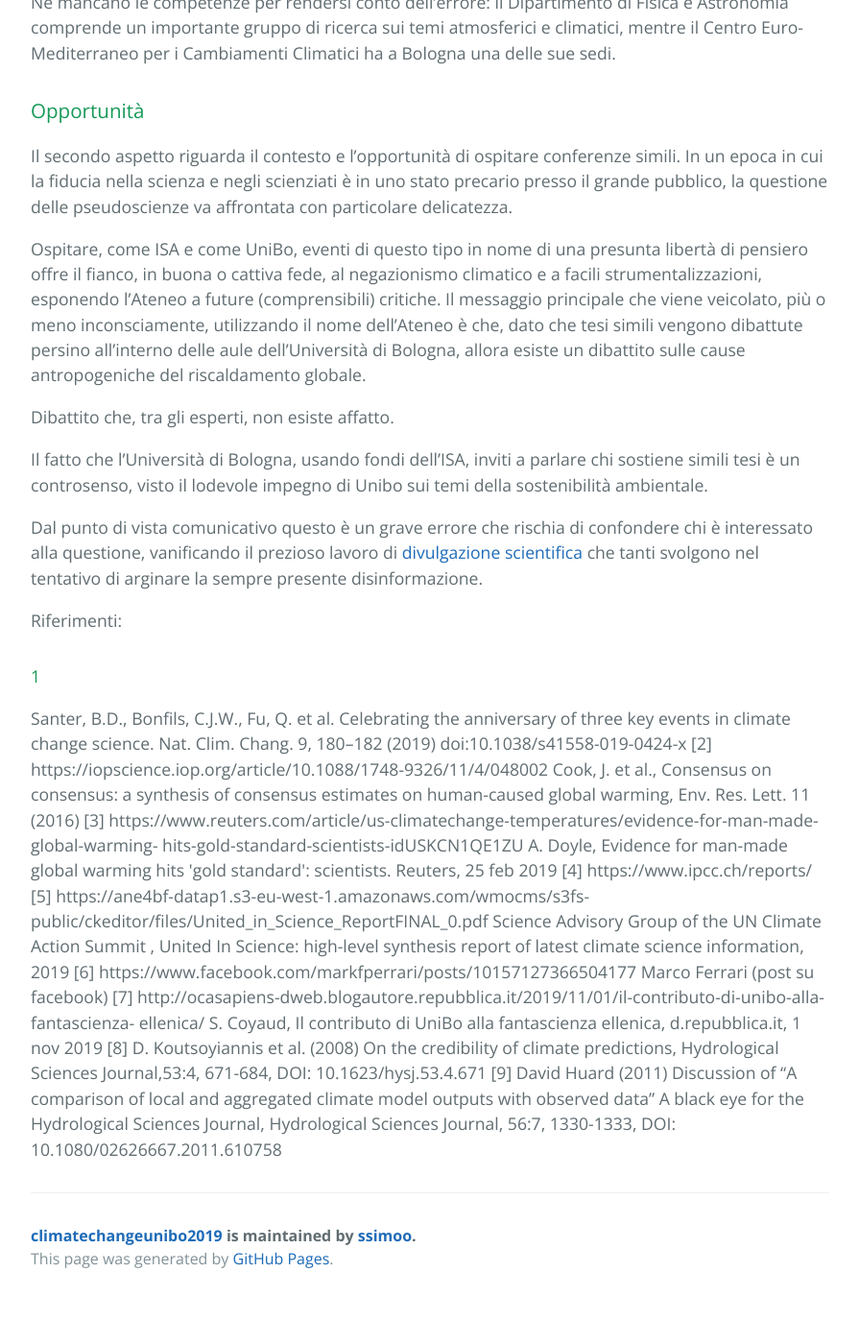
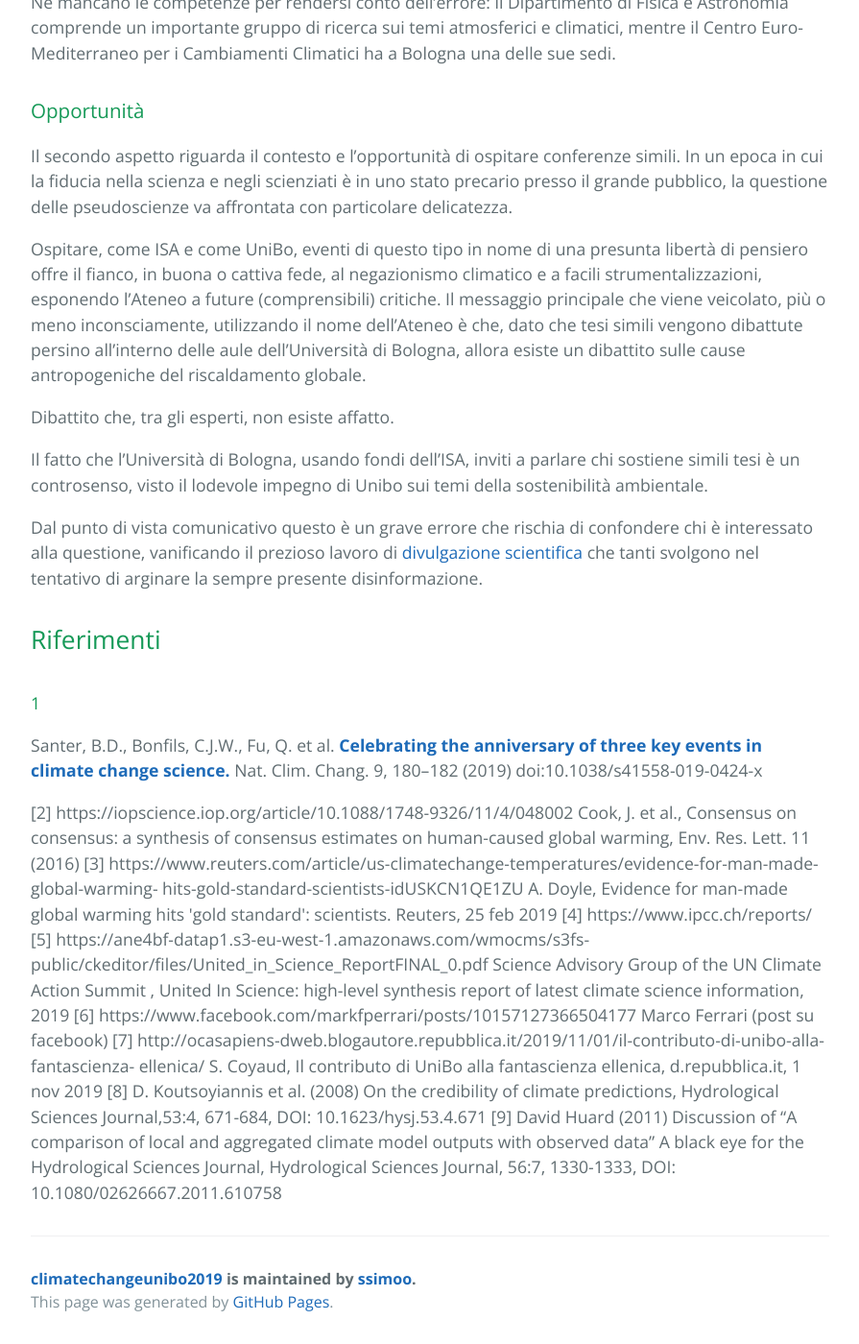
Before and after one commit to ssimoo/climatechangeunibo2019, a Jekyll site: the page built from index.md, in a window 1280 px wide and 1400 px high, scrolled down 2038 px. Shown: the whole window at 96% size, without its empty margins (192-1087 px from the left). Built offline with Jekyll 4.4.1, drawn with Linux system fonts in a browser that asks for light colours; our own code applies the rules of GitHub Pages for plain Markdown files; before the commit the page ends 3393 px from its top, so only the background shows below that; part of the change alters nothing that is shown.

Commit message:
Try to change bib

```diff
--- a/index.md
+++ b/index.md
@@ -87,11 +87,14 @@ visto il lodevole impegno di Unibo sui temi della sostenibilità ambientale.
 Dal punto di vista comunicativo questo è un grave errore che rischia di confondere chi è interessato alla questione,
 vanificando il prezioso lavoro di [divulgazione](https://informa.airicerca.org/it/2019/07/02/cinque-domande-comuni-cambiamento-climatico) [scientifica](https://www.facebook.com/NextSolarStorm/videos/1351030165034889/) che tanti svolgono nel tentativo di arginare la sempre presente disinformazione.
 
-Riferimenti:
+## Riferimenti
 
 #### 1
-Santer, B.D., Bonfils, C.J.W., Fu, Q. et al. Celebrating the anniversary of three key events in climate
-change science. Nat. Clim. Chang. 9, 180–182 (2019) doi:10.1038/s41558-019-0424-x
+Santer, B.D., Bonfils, C.J.W., Fu, Q. et al.
+[**Celebrating the anniversary of three key events in climate change science.**](https://doi.org/10.1038/s41558-019-0424-x)
+Nat. Clim. Chang. 9, 180–182 (2019) doi:10.1038/s41558-019-0424-x
+
+
 [2] https://iopscience.iop.org/article/10.1088/1748-9326/11/4/048002 Cook, J. et al., Consensus on
 consensus: a synthesis of consensus estimates on human-caused global warming, Env. Res. Lett. 11 (2016)
 [3] https://www.reuters.com/article/us-climatechange-temperatures/evidence-for-man-made-global-warming-
```
